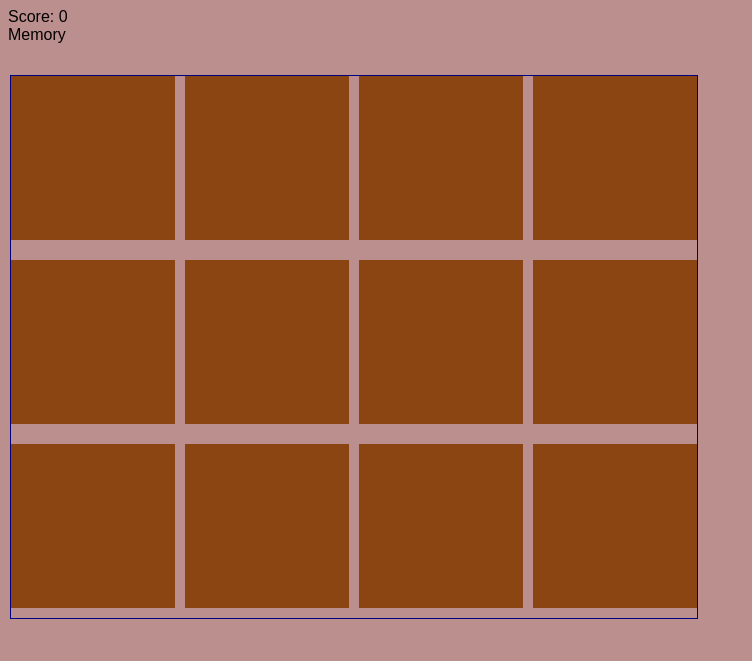
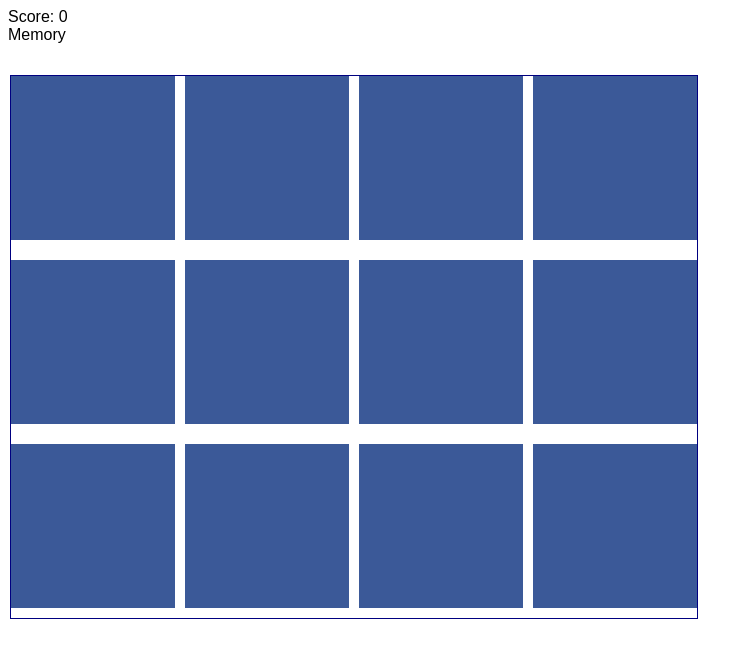
Before and after one commit to Bezifabr/WebGames, a website: page public/games/Memory/html/Memory.html in a window 1280 px wide. Shown: the whole page, without its empty margins (0-752 px from the left). Drawn offline with Linux system fonts and the light colour scheme.

Commit message:
[Memory] Change colors

```diff
--- a/public/games/Memory/css/style.css
+++ b/public/games/Memory/css/style.css
@@ -1,5 +1,5 @@
 html{
-    background-color: rosybrown;
+    background-color: white;
 }
 
 body {
@@ -18,7 +18,7 @@ body {
     transition: 0.6s;
     transform-style: preserve-3d;
     position: relative;
-    background-color: #654321;
+    background-color: #6e8ccb;
 }
 
 .flipper {
@@ -47,7 +47,7 @@ body {
     z-index: 2;
     transform: rotateY(0deg);
     height: 100%;
-    background-color: saddlebrown;
+    background-color: #3b5998;
 }
 
 .back {
```
